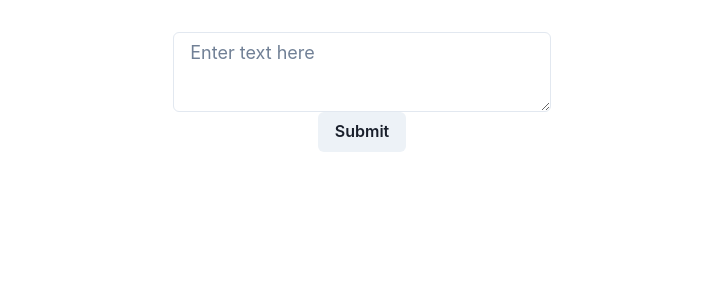
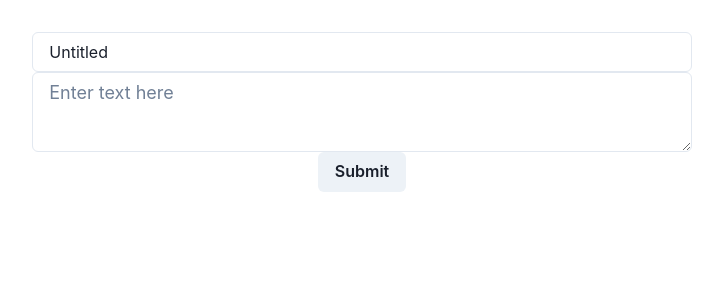
Before and after one commit to sophonaroap/soph-notes, a React (Vite) app in the folder client/: page / in a window 1280 px wide. Shown: the top 300 px of the page, without its empty margins (278-1001 px from the left). Built offline with nearby package versions, Linux system fonts and the light colour scheme; no server answers.

Commit message:
* create title input to mimic an actual document better

```diff
--- a/client/src/App.tsx
+++ b/client/src/App.tsx
@@ -1,12 +1,16 @@
-import {ChangeEvent, useEffect, useState} from 'react'
+import {ChangeEvent, useState} from 'react'
 import './App.css'
-import {Box, Button, Heading, Textarea} from "@chakra-ui/react";
+import {Box, Button, Input, Textarea} from "@chakra-ui/react";
 import {PostRequest} from "./utils/request-wrappers";
 
 function App(): JSX.Element {
-	const [count, setCount] = useState(0)
-	const [message, setMessage] = useState('')
+	const [title, setTitle] = useState('Untitled')
 	const [text, setText] = useState('')
+
+	let handleTitleChange = (e: ChangeEvent<HTMLInputElement>) => {
+		let titleValue = e.target.value
+		setTitle(titleValue)
+	}
 
 	let handleTextChange = (e: ChangeEvent<HTMLTextAreaElement>) => {
 		let textValue = e.target.value
@@ -19,15 +23,14 @@ function App(): JSX.Element {
 	}
 
 	let submitText = () => {
-		console.log(text)
+		console.log('title: ', title)
+		console.log('text: ', text)
 		let responseText = postText()
 	}
 
-	useEffect(() => {
-		fetch('http://localhost:8080/message')
-			.then(res => res.json())
-			.then(data => setMessage(data.message))
-	}, [])
+	let titleInput = (
+		<Input placeholder='Untitled' value={title} onChange={handleTitleChange}/>
+	)
 
 	let textInput = (
 		<Textarea size='lg' placeholder="Enter text here" value={text} onChange={handleTextChange}/>
@@ -39,29 +42,9 @@ function App(): JSX.Element {
 
 	return (
 		<Box className="App">
-			<Heading>{message}</Heading>
+			{titleInput}
 			{textInput}
 			{submitButton}
-			{/*<div>*/}
-			{/*	<a href="https://vitejs.dev" target="_blank">*/}
-			{/*		<img src="/vite.svg" className="logo" alt="Vite logo"/>*/}
-			{/*	</a>*/}
-			{/*	<a href="https://reactjs.org" target="_blank">*/}
-			{/*		<img src={reactLogo} className="logo react" alt="React logo"/>*/}
-			{/*	</a>*/}
-			{/*</div>*/}
-			{/*<h1>Vite + React</h1>*/}
-			{/*<div className="card">*/}
-			{/*	<button onClick={() => setCount((count) => count + 1)}>*/}
-			{/*		count is {count}*/}
-			{/*	</button>*/}
-			{/*	<p>*/}
-			{/*		Edit <code>src/App.tsx</code> and save to test HMR*/}
-			{/*	</p>*/}
-			{/*</div>*/}
-			{/*<p className="read-the-docs">*/}
-			{/*	Click on the Vite and React logos to learn more*/}
-			{/*</p>*/}
 		</Box>
 	)
 }
```
